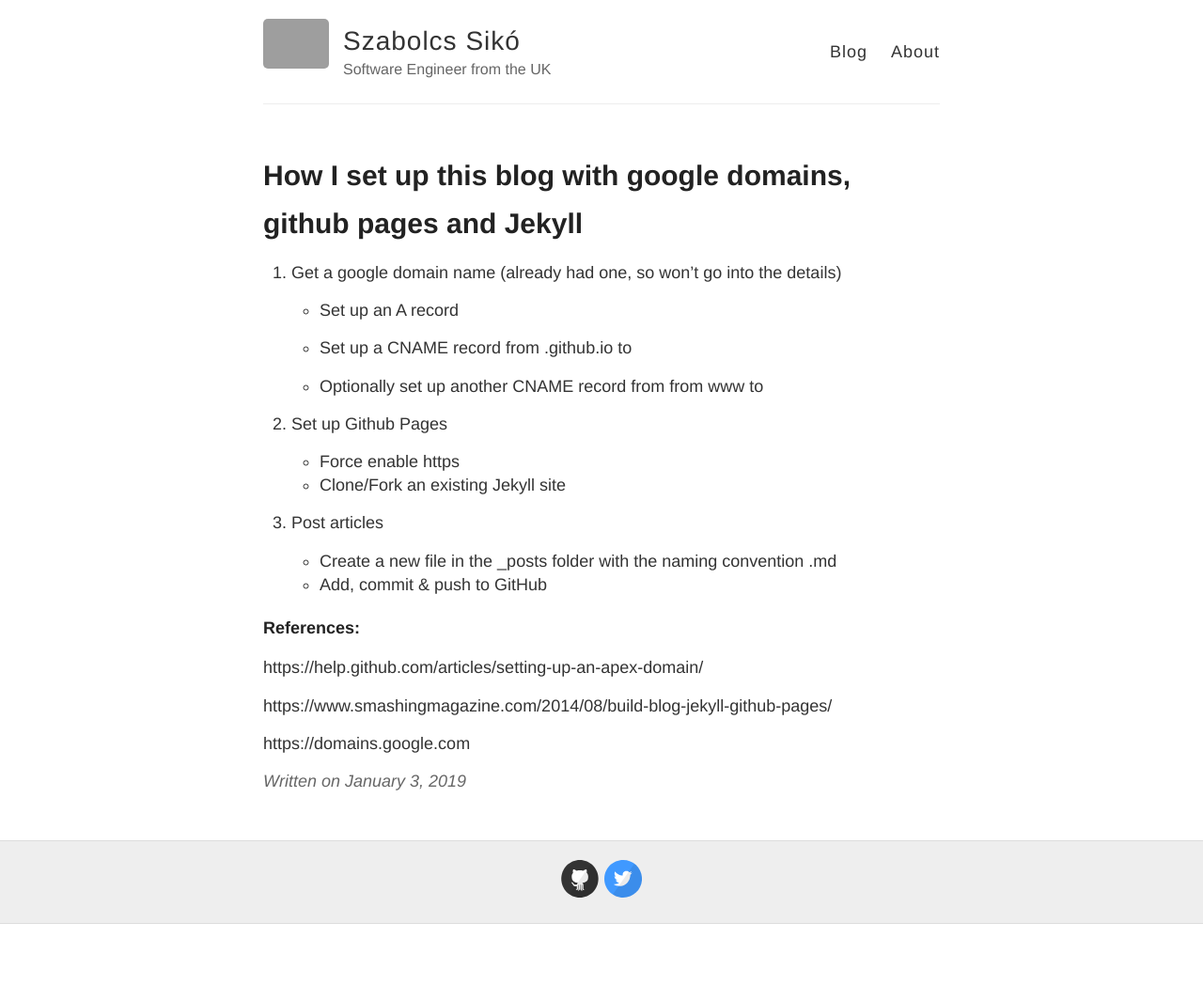
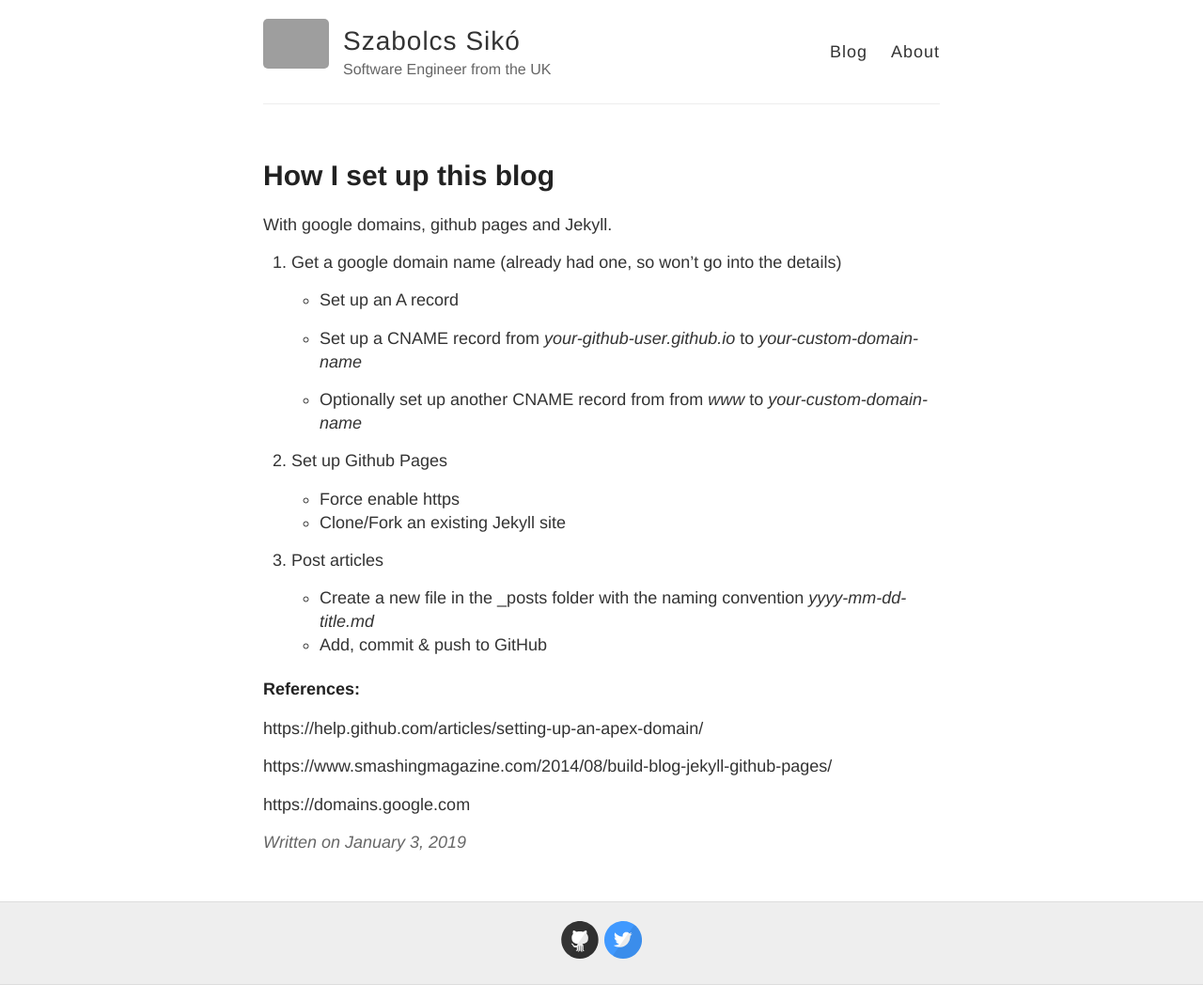
Before and after one commit to sikoszabolcs/sikoszabolcs.github.io, a Jekyll site: the page built from _posts/2019-01-03-how-i-set-up-this-blog.md, in a window 1280 px wide. Shown: the whole page at 94% size. Built offline with Jekyll 4.4.1, drawn with Linux system fonts in a browser that asks for light colours; before the commit the page ends 983 px from its top, so only the background shows below that; grey boxes are pictures that could not be loaded.

Commit message:
Cosmetic updates to last post

```diff
--- a/_posts/2019-01-03-how-i-set-up-this-blog.md
+++ b/_posts/2019-01-03-how-i-set-up-this-blog.md
@@ -1,16 +1,16 @@
 ---
 layout: post
-title:  "How I set up this blog with google domains, github pages and Jekyll"
-
+title:  "How I set up this blog"
 ---
+With google domains, github pages and Jekyll.
 
 1. Get a google domain name (already had one, so won't go into the details)
 
    - Set up an A record
 
-   - Set up a CNAME record from <user>.github.io to <your-custom-domain-name>
+   - Set up a CNAME record from *your-github-user.github.io* to *your-custom-domain-name*
 
-   - Optionally set up another CNAME record from from www to <your-custom-domain-name>
+   - Optionally set up another CNAME record from from *www* to *your-custom-domain-name*
 
 2. Set up Github Pages
 
@@ -19,7 +19,7 @@
 
 3. Post articles
 
-   - Create a new file in the _posts folder with the naming convention <yyyy-mm-dd-title>.md
+   - Create a new file in the _posts folder with the naming convention *yyyy-mm-dd-title.md*
    - Add, commit & push to GitHub
 
 ##### References:
```
